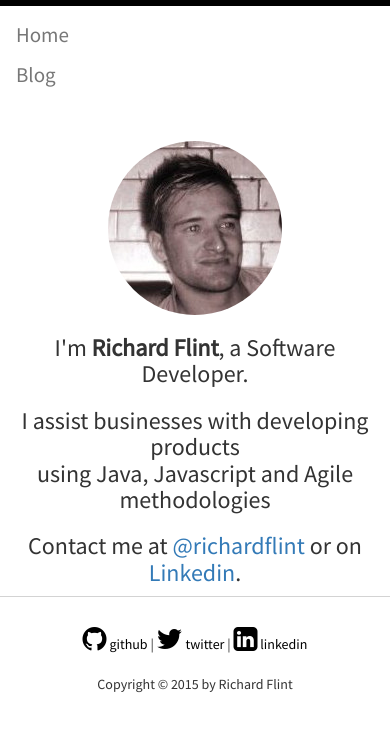
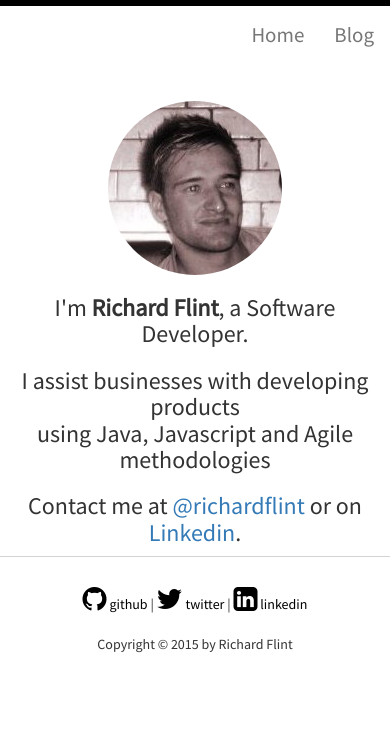
Before and after one commit to richardflint/richardflint.github.io, a Jekyll site: the page built from index.html, in a window 390 px wide. Shown: the top 732 px of the page. Built offline with Jekyll 4.4.1, drawn with Linux system fonts in a browser that asks for light colours; nearby versions of some CDN libraries.

Commit message:
stop navbar stacking for mobile view

```diff
--- a/static/css/main.css
+++ b/static/css/main.css
@@ -17,6 +17,18 @@ nav {
     border-color: rgb(255, 255, 255);
 }
 
+.navbar-nav>li, .navbar-nav {
+    float: left !important;
+}
+
+.navbar-nav.navbar-right:last-child {
+    margin-right: -15px !important;
+}
+
+.navbar-right {
+    float: right!important;
+}
+
 .avatar {
     padding-top: 5%;
 }
```
